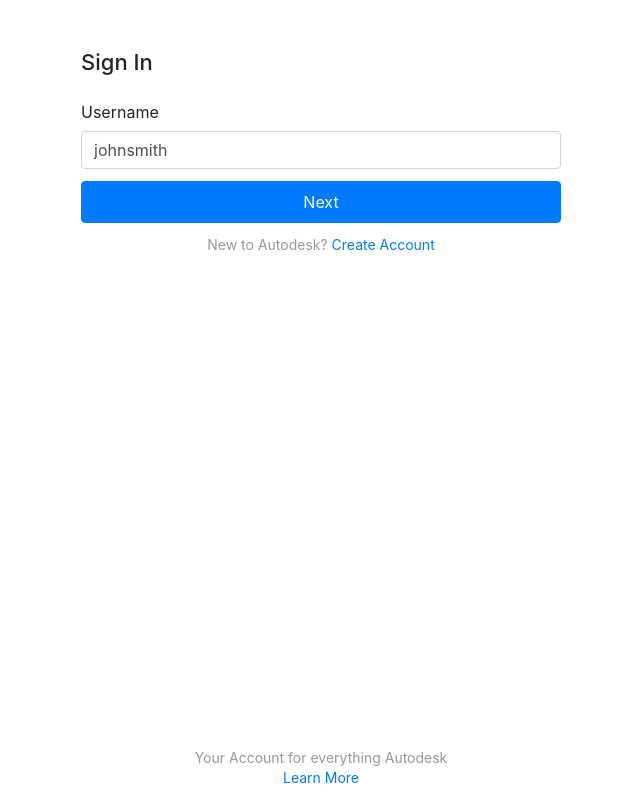
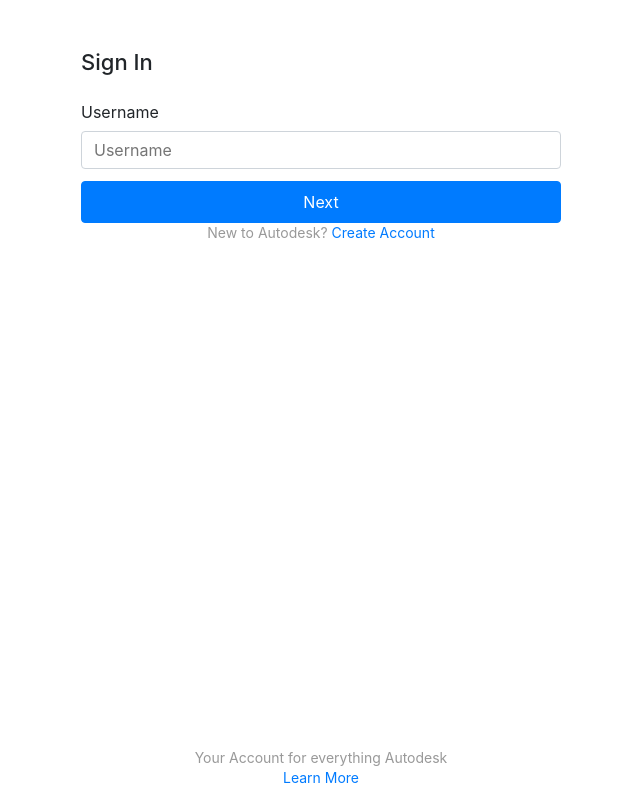
Before and after one commit to tuxrace/react-ad-login, a React (Create React App) app: page / in a window 1280 px wide. Shown: the whole page, without its empty margins (319-959 px from the left). Built offline with nearby package versions, Linux system fonts and the light colour scheme.

Commit message:
Add error messages

```diff
--- a/package.json
+++ b/package.json
@@ -2,6 +2,7 @@
   "name": "react-ad-login",
   "version": "0.1.0",
   "private": true,
+  "homepage": "https://tuxrace.github.io/react-ad-login/",
   "dependencies": {
     "@testing-library/jest-dom": "^4.2.4",
     "@testing-library/react": "^9.5.0",
@@ -25,7 +26,9 @@
     "start": "react-scripts start",
     "build": "react-scripts build",
     "test": "react-scripts test",
-    "eject": "react-scripts eject"
+    "eject": "react-scripts eject",
+    "predeploy": "npm run build",
+    "deploy": "gh-pages -d build"
   },
   "eslintConfig": {
     "extends": "react-app"
--- a/public/index.html
+++ b/public/index.html
@@ -3,7 +3,7 @@
   <head>
     <meta charset="utf-8" />
     <link rel="icon" href="%PUBLIC_URL%/favicon.ico" />
-    <meta name="viewport" content="width=device-width, initial-scale=1" />
+    <meta name="viewport" content="width=device-width, initial-scale=1, maximum-scale=1, user-scalable=no">
     <meta name="theme-color" content="#000000" />
     <meta
       name="description"
--- a/src/App.tsx
+++ b/src/App.tsx
@@ -1,19 +1,21 @@
-import React from 'react';
-import './App.style.scss';
-import Footer from './components/Footer';
-import Login from './components/Login';
-import { BrowserRouter as Router } from 'react-router-dom';
+import React from "react";
+import "./App.style.scss";
+import Footer from "./components/Footer";
+import Login from "./components/Login";
+import { HashRouter as Router } from "react-router-dom";
 
 function App() {
   return (
-    <Router>
-      <div className="container main-container">
-        <div className="content">
+    <div className="container main-container">
+      <div className="content">
+        <Router>
           <Login />
-        </div>
-        <div className="footer gutter-bottom"><Footer /></div>
+        </Router>
       </div>
-    </Router>
+      <div className="footer gutter-bottom">
+        <Footer />
+      </div>
+    </div>
   );
 }
 
--- a/src/common.scss
+++ b/src/common.scss
@@ -44,6 +44,10 @@
     margin: 0 0 $gutter-bottom-size;
 }
 
+.gutter-top {
+    margin: $gutter-bottom-size 0 0;
+}
+
 @media (min-width: 1200px) {
     .container{
         max-width: 540px;
--- a/src/components/CreateAccount/CreateAccount.tsx
+++ b/src/components/CreateAccount/CreateAccount.tsx
@@ -1,6 +1,7 @@
 import React from 'react';
 
 const CreateAccount = () => {
+
     return (
         <div className="row">
             <div className="col-12 title title-margin">CreateAccount</div>
--- a/src/components/Login/Login.style.scss
+++ b/src/components/Login/Login.style.scss
@@ -28,16 +28,18 @@
 }
 
 .fade-enter {
+    transform: translateX(100%);
     opacity: 0;
 }
 
 .fade-enter-active {
-    transition: opacity 300ms ease-out, transform 300ms ease-out;
+    transform: translateX(0%);
+    transition: opacity 500ms ease-out, transform 500ms ease-out;
     opacity: 1;
 }
+
 .fade-exit {
-    transition: opacity 300ms ease-in, transform 300ms ease-in;
-    opacity: 1;
+    opacity: 0;
 }
 .fade-exit-active {
     opacity: 0;
--- a/src/components/Login/Login.tsx
+++ b/src/components/Login/Login.tsx
@@ -22,7 +22,7 @@
 
   return (
     <TransitionGroup>
-      <CSSTransition key={location.pathname} classNames="fade" timeout={1000}>
+      <CSSTransition key={location.pathname} classNames="fade" timeout={500}>
         <Switch location={location}>
           <Route exact path="/" children={<SignIn setCreate={setCreate} />} />
           <Route exact path="/password" children={<Password setCreate={setCreate} />} />
--- a/src/components/NewTo/NewTo.tsx
+++ b/src/components/NewTo/NewTo.tsx
@@ -7,7 +7,7 @@
     return (
         <div className="row">
             <div className="col-12">
-                <p className="text-center body-2 color-grey">New to Autodesk? <a href="#" onClick={() => history.push('/create')} className="body-2">Create Account</a></p>
+                <p className="text-center body-2 color-grey">New to Autodesk? <a href="#" onClick={(e) =>{  e.preventDefault(); history.push('/create') }} className="body-2">Create Account</a></p>
             </div>
         </div>
     )
--- a/src/components/Password/Password.tsx
+++ b/src/components/Password/Password.tsx
@@ -13,7 +13,7 @@
     return (
         <div className="row content margin-t-6">
             <div className="col-12 row password-title-margin">
-                <h1 className="col-5 title"> <a href="" onClick={() => history.push('/')}>{"<"}</a> </h1>
+                <h1 className="col-5 title"> <a href="#" onClick={() => history.push('/')}>{"<"}</a> </h1>
                 <h1 className="col-7 title">Welcome</h1>
             </div>
             <p className="col-12 body-1 color-grey text-center">joshsmith</p>
--- a/src/components/SignIn/SignIn.style.scss
+++ b/src/components/SignIn/SignIn.style.scss
@@ -26,3 +26,12 @@
     width: 100%;
     padding: #{$spacing}px
 }
+
+
+.error-message {
+    margin-top: -1px;
+    padding: #{$spacing}px;
+    background-color: #dcdcdc;
+    border: #bbbbbb 1px solid;
+    border-radius: 0 0 4px 4px;
+}
--- a/src/components/SignIn/SignIn.tsx
+++ b/src/components/SignIn/SignIn.tsx
@@ -1,6 +1,5 @@
 import React, { useContext, Dispatch, SetStateAction } from 'react'
 import './SignIn.style.scss';
-import { LoginContext } from '../Login/Login';
 import NewTo from '../NewTo';
 import { useHistory } from 'react-router-dom';
 
@@ -13,22 +12,26 @@
 
     const user = "johnsmith";
 
-    const verifyUser = () => {
-        setTimeout(() => {
-
-        })
+    const handleClick = () => {
+        const form = document.querySelector("#form1") as HTMLFormElement;
+        // const inputUsername = document.querySelector("#inputUsername") as HTMLInputElement;
+        if (user)
+        // bootstrap set validation message
+        form.classList.add('was-validated');
     }
 
     return (
         <div className="row content margin-t-6">
             <h1 className="col-12 title title-margin">Sign In</h1>
             <div className="col-12">
-                <label className="body-1"> Username </label>
-                <input type="text" className="input-text gutter-bottom" id="userName" placeholder="First name" value="johnsmith" required />
-                <div className="valid-feedback">
-                    Looks good!
-                </div>
-                <button type="button" className="btn btn-primary btn-login gutter-bottom" onClick={() => history.push('/password')}>Next</button>
+                <form id="form1" noValidate>
+                    <label className="body-1"> Username </label>
+                    <input type="text" className="input-text" id="inputUsername" name="inputUsername" placeholder="Username" required />
+                    <div className="invalid-feedback error-message">
+                        The username is not recognized
+                    </div>
+                    <button type="button" className="btn btn-primary btn-login gutter-top gutter-bottom" onClick={handleClick}>Next</button>
+                </form>
             </div>
             <div className="col-12">
                <NewTo />
@@ -36,4 +39,5 @@
         </div>
     )
 }
+
 export default SignIn;
```
